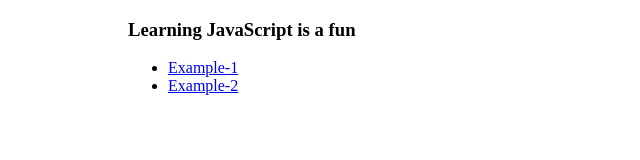
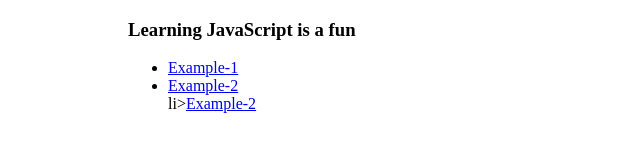
Before and after one commit to Praneethrk/javascript, a plain HTML site: page index.html in a window 1280 px wide. Shown: the whole page, without its empty margins (0-640 px from the left). Drawn offline with Linux system fonts and the light colour scheme.

```diff
--- a/index.html
+++ b/index.html
@@ -10,6 +10,7 @@
         <ul>
             <li><a href="1.html">Example-1</a></li>
             <li><a href="2.html">Example-2</a></li>
+            li><a href="3.html">Example-2</a></li>
 
         </ul>
 
```
